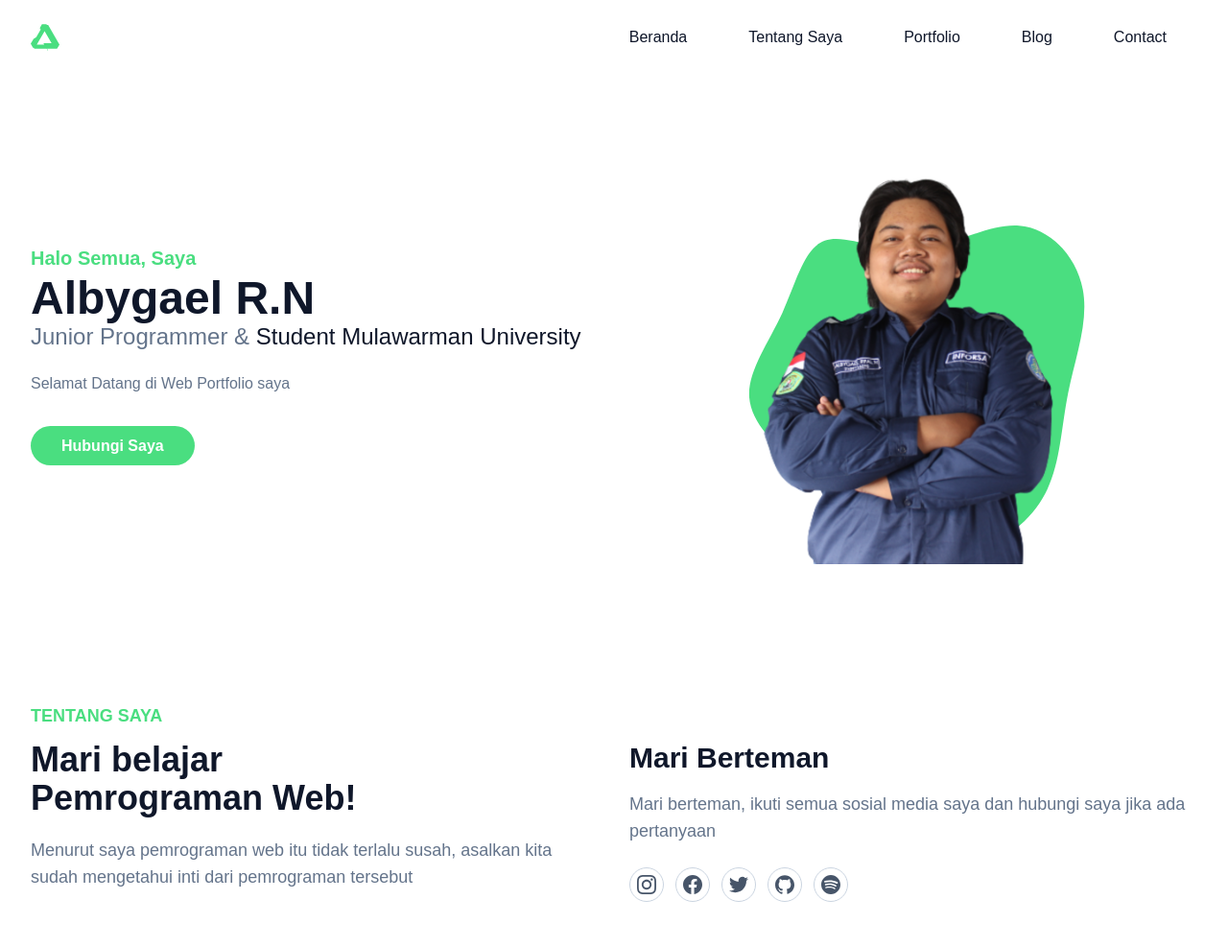
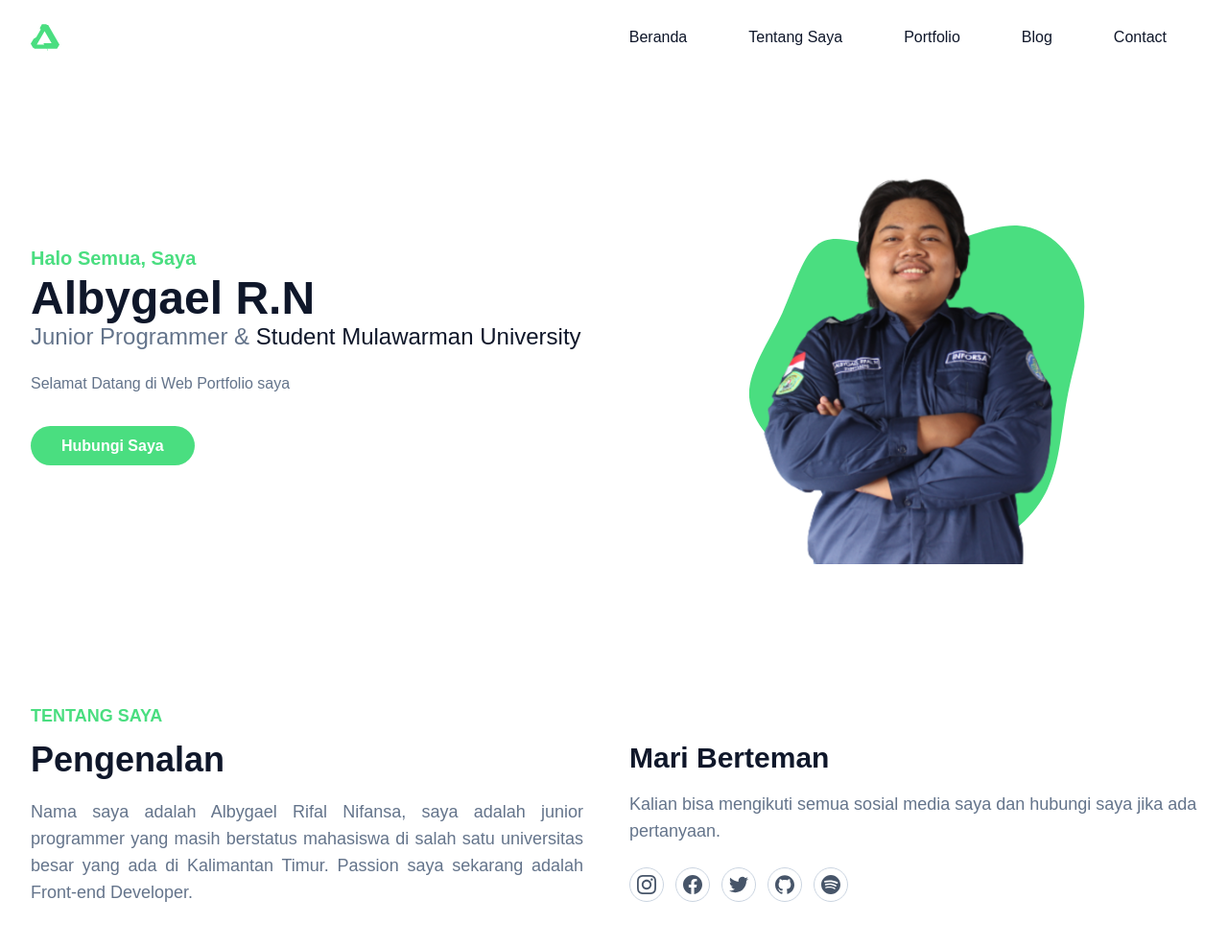
Before and after one commit to Rothy-0x/posttest2web, a website: page index.html in a window 1280 px wide. Shown: the top 987 px of the page at 96% size. Drawn offline with Linux system fonts and the light colour scheme.

Commit message:
Tailwind

```diff
--- a/index.html
+++ b/index.html
@@ -102,10 +102,11 @@
                     Tentang Saya
                 </h4>
                 <h2 class="font-bold text-dark text-3xl mb-5 max-w-md lg:text-4xl">
-                    Mari belajar Pemrograman Web!
+                    Pengenalan
                 </h2>
-                <p class="font-medium text-base text-secondary max-w-xl lg:text-lg">
-                    Menurut saya pemrograman web itu tidak terlalu susah, asalkan kita sudah mengetahui inti dari pemrograman tersebut
+                <p class="font-medium text-base text-secondary max-w-xl lg:text-lg text-justify">
+                    Nama saya adalah Albygael Rifal Nifansa, saya adalah junior programmer yang masih berstatus mahasiswa di salah satu universitas besar yang ada di Kalimantan Timur.
+                    Passion saya sekarang adalah Front-end Developer.
                 </p>
                 </div>
                 <div class="w-full px-4 lg:w-1/2">
@@ -113,7 +114,7 @@
                         Mari Berteman
                     </h3>
                     <p class="font-medium text-base text-secondary mb-6 lg:text-lg ">
-                        Mari berteman, ikuti semua sosial media saya dan hubungi saya jika ada pertanyaan
+                        Kalian bisa mengikuti semua sosial media saya dan hubungi saya jika ada pertanyaan.
                     </p>
                     <div class="flex items-center">
                         <!-- Instagram -->
```
Also changed, not shown: README.md.
